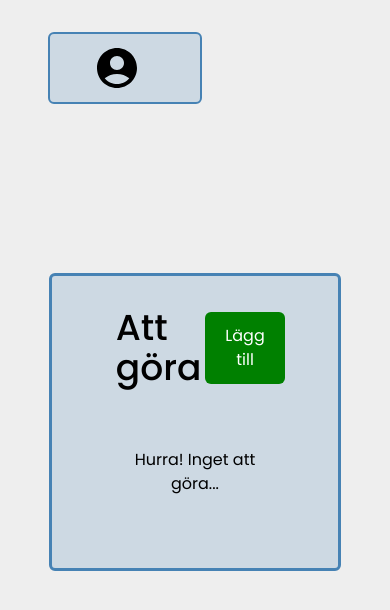
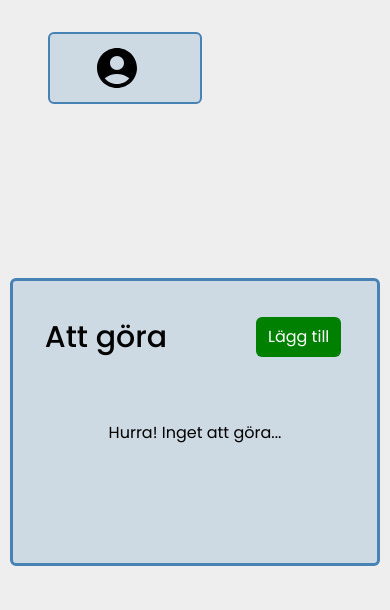
Before and after one commit to svenskOST/TaskTracker, a React (Vite) app: page /manager in a window 390 px wide. Shown: the top 610 px of the page. Built offline with nearby package versions, Linux system fonts and the light colour scheme; no server answers.

Commit message:
responsive

```diff
--- a/src/components/global/TextControl.jsx
+++ b/src/components/global/TextControl.jsx
@@ -12,15 +12,15 @@ function TextControl({
    setFormData,
 }) {
    return (
-      <div className='relative mt-8 h-10 px-5'>
+      <div className='relative mt-8 h-10 xs:px-5 px-3'>
          <label
-            className='absolute -top-4 left-5 animate-bounce text-sm text-red-500'
+            className='absolute -top-2 xs:-top-4 left-5 animate-bounce text-xs xs:text-sm text-red-500'
             htmlFor={id}
          >
             {errorMessage}
          </label>
          <input
-            className='h-full w-full border-b-2 border-black bg-transparent px-2 pb-1 font-sans text-lg outline-none'
+            className='text-md h-full w-full border-b-2 border-black bg-transparent px-2 pb-0 font-sans outline-none xs:pb-1 xs:text-lg'
             id={id}
             name={id}
             type={type}
--- a/src/components/login/Container.jsx
+++ b/src/components/login/Container.jsx
@@ -4,7 +4,7 @@ import Footer from '../global/Footer'
 
 function Container() {
    return (
-      <main className='min-h-72 m-11 w-3/4 max-w-lg rounded-md border-[3px] border-[steelblue] bg-[rgba(70,130,180,0.2)] px-16 py-8'>
+      <main className='min-h-72 w-[95%] max-w-lg rounded-md border-[3px] border-[steelblue] bg-[rgba(70,130,180,0.2)] px-6 py-8 xs:px-16'>
          <Header title={'Inloggning'} />
          <Form />
          <Footer link={'/'} text={'Har du inte ett konto?'} />
--- a/src/components/manager/Button.jsx
+++ b/src/components/manager/Button.jsx
@@ -3,7 +3,7 @@ import PropTypes from 'prop-types'
 function Button({ color, text, handleClick }) {
    return (
       <button
-         className='m-1 inline-block cursor-pointer select-none rounded-md px-5 py-3 text-base text-white transition-transform hover:scale-110 active:scale-90'
+         className='m-1 inline-block cursor-pointer select-none rounded-md xs:px-5 px-3 xs:py-3 py-2 text-base text-white transition-transform hover:scale-110 active:scale-90'
          style={{ backgroundColor: color }}
          onClick={handleClick}
       >
--- a/src/components/manager/Container.jsx
+++ b/src/components/manager/Container.jsx
@@ -101,7 +101,7 @@ const Container = forwardRef(function Container(props, ref) {
 
    return (
       <main
-         className='min-h-72 m-11 w-3/4 max-w-screen-sm rounded-md border-[3px] border-[steelblue] bg-[rgba(70,130,180,0.2)] px-16 py-8'
+         className='min-h-72 w-[95%] max-w-screen-sm rounded-md border-[3px] border-[steelblue] bg-[rgba(70,130,180,0.2)] px-8 py-8 sm:px-16'
          ref={ref}
       >
          <Header
--- a/src/components/manager/Form.jsx
+++ b/src/components/manager/Form.jsx
@@ -78,11 +78,11 @@ function Form({ showForm, userid, fetchData }) {
 
    return (
       <div
-         className={`mx-4 flex flex-col overflow-hidden transition-[height,_margin-top] duration-500 ${
+         className={`mx-0 xs:mx-4 flex flex-col overflow-hidden transition-[height,_margin-top] duration-500 ${
             showForm ? 'mt-8 h-[300px]' : 'mt-0 h-0'
          }`}
       >
-         <div className='overflow-hidden rounded-md border-2 border-black bg-[#f4f4f4] px-10'>
+         <div className='overflow-hidden rounded-md border-2 border-black bg-[#f4f4f4] px-5 xs:px-8 sm:px-10'>
             <form className='flex flex-col' onSubmit={handleSubmit}>
                <TextControl
                   id='task'
--- a/src/components/manager/Header.jsx
+++ b/src/components/manager/Header.jsx
@@ -4,7 +4,7 @@ import PropTypes from 'prop-types'
 function Header({ title, onToggle, showForm }) {
    return (
       <header className='mb-5 flex items-center justify-between '>
-         <h1 className='select-none text-4xl font-medium'>{title}</h1>
+         <h1 className='select-none text-3xl xs:text-4xl font-medium'>{title}</h1>
          <Button
             color={`${!showForm ? 'green' : 'red'}`}
             text={`${!showForm ? 'Lägg till' : 'Avbryt'}`}
--- a/src/components/register/Container.jsx
+++ b/src/components/register/Container.jsx
@@ -4,7 +4,7 @@ import Footer from '../global/Footer'
 
 function Container() {
    return (
-      <main className='min-h-72 m-11 w-3/4 max-w-lg rounded-md border-[3px] border-[steelblue] bg-[rgba(70,130,180,0.2)] px-16 py-8'>
+      <main className='min-h-72 w-[95%] max-w-lg rounded-md border-[3px] border-[steelblue] bg-[rgba(70,130,180,0.2)] px-6 py-8 xs:px-16'>
          <Header title={'Registrering'} />
          <Form />
          <Footer link={'/login'} text={'Har du redan ett konto?'} />
--- a/src/pages/Login.jsx
+++ b/src/pages/Login.jsx
@@ -1,8 +1,8 @@
-import Container from "../components/login/Container"
+import Container from '../components/login/Container'
 
 function Login() {
    return (
-      <div className='absolute flex min-h-screen w-screen items-center justify-center bg-[#eeeeee]'>
+      <div className='absolute flex min-h-screen w-screen min-w-[340px] items-center justify-center bg-[#eeeeee]'>
          <Container />
       </div>
    )
--- a/src/pages/Manager.jsx
+++ b/src/pages/Manager.jsx
@@ -45,7 +45,7 @@ function Manager() {
    return (
       <>
          <div
-            className='absolute flex min-h-screen w-screen items-center justify-center bg-[#eeeeee]'
+            className='absolute flex min-h-screen w-screen min-w-[340px] items-center justify-center bg-[#eeeeee]'
             onClick={handleClick}
          >
             <button
--- a/src/pages/Register.jsx
+++ b/src/pages/Register.jsx
@@ -1,8 +1,8 @@
-import Container from "../components/register/Container"
+import Container from '../components/register/Container'
 
 function Register() {
    return (
-      <div className='absolute flex min-h-screen w-screen items-center justify-center bg-[#eeeeee]'>
+      <div className='absolute flex min-h-screen w-screen min-w-[340px] items-center justify-center bg-[#eeeeee]'>
          <Container />
       </div>
    )
--- a/tailwind.config.js
+++ b/tailwind.config.js
@@ -2,7 +2,11 @@
 export default {
    content: ['./index.html', './src/**/*.{js,ts,jsx,tsx}'],
    theme: {
-      extend: {},
+      extend: {
+         screens: {
+            xs: '440px',
+         },
+      },
       fontFamily: {
          sans: ['Poppins'],
       },
```
Also changed, not shown: roadmap.txt.
